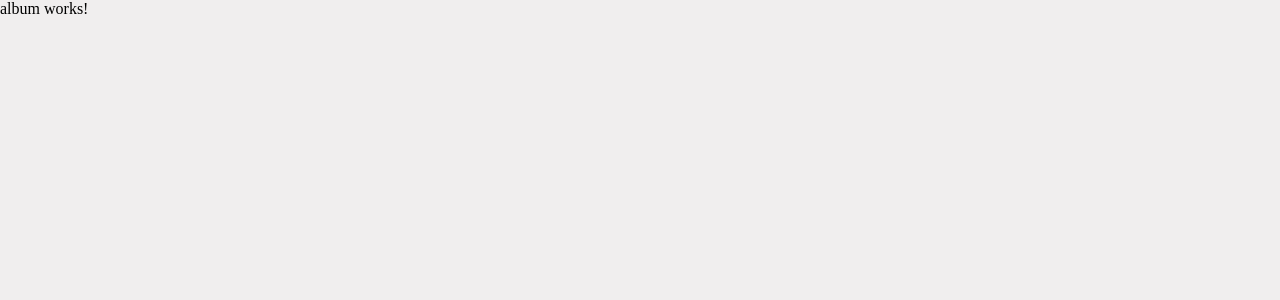
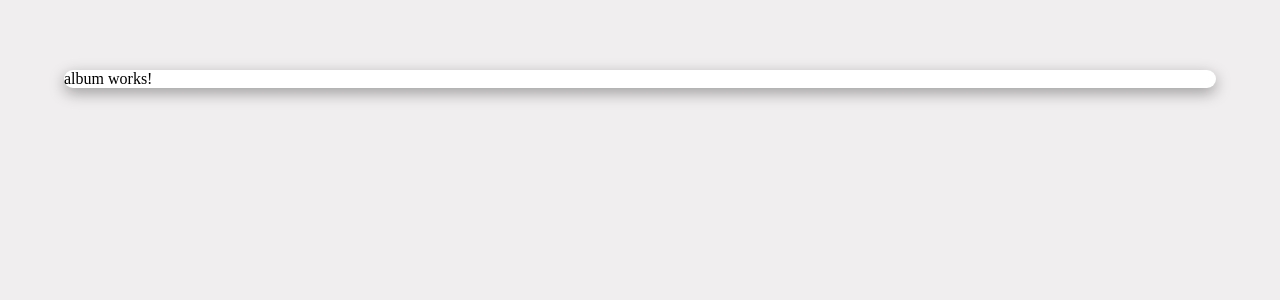
Before and after one commit to juanse-morales/star-wars, an Angular app: page / in a window 1280 px wide. Shown: the top 300 px of the page. Built offline with nearby package versions, Linux system fonts and the light colour scheme.

Commit message:
REFACTOR: Add styles to AlbumComponent

```diff
--- a/src/app/album/album.component.css
+++ b/src/app/album/album.component.css
@@ -0,0 +1,9 @@
+#main-container {
+  width: 90%;
+  height: auto;
+  margin: auto;
+  background-color: white;
+  margin-top: 70px;
+  box-shadow: rgba(0, 0, 0, 0.35) 0px 5px 15px;
+  border-radius: 50px;
+}
--- a/src/app/album/album.component.html
+++ b/src/app/album/album.component.html
@@ -1 +1,3 @@
-<p>album works!</p>
+<div id="main-container">
+  <p>album works!</p>
+</div>
```
